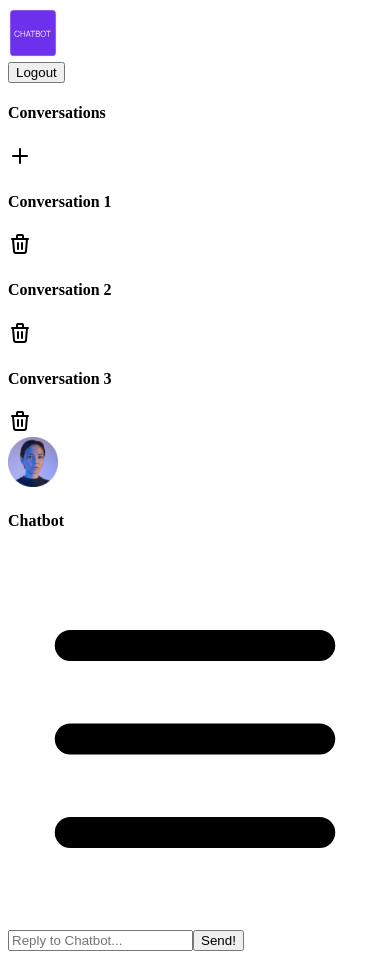
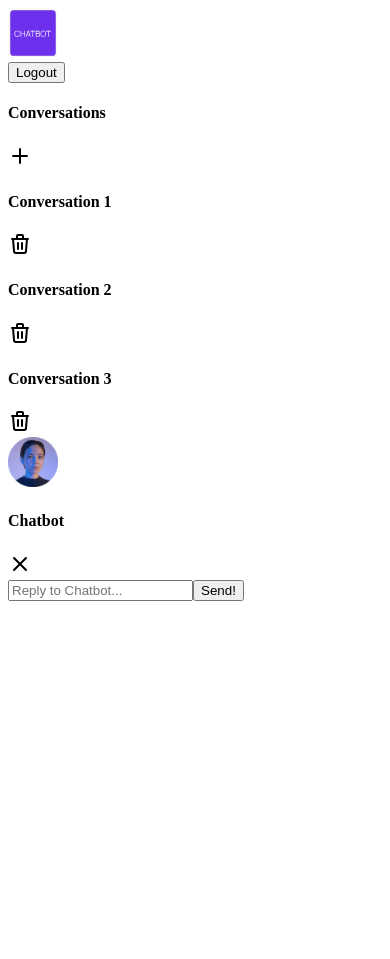
Before and after one commit to angerris/chatbot, a Next.js app: page /ChatPage in a window 390 px wide. After the commit the page ends 844 px from the top, so only its background shows below. Built offline with nearby package versions, Linux system fonts and the light colour scheme.

Commit message:
chat page responsiveness done

```diff
--- a/src/components/chat/ChatWrapper.tsx
+++ b/src/components/chat/ChatWrapper.tsx
@@ -13,7 +13,16 @@ interface MessageType {
   isSent: boolean;
   isChatbot: boolean;
 }
-const ChatWrapper = () => {
+
+interface ChatWrapperProps {
+  onBurgerMenuClick: () => void;
+  isOpen: boolean;
+}
+
+const ChatWrapper: React.FC<ChatWrapperProps> = ({
+  onBurgerMenuClick,
+  isOpen
+}) => {
   const [messages, setMessages] = useState<MessageType[]>([]);
   const [isTyping, setIsTyping] = useState(false);
 
@@ -23,6 +32,7 @@ const ChatWrapper = () => {
     const minutes = now.getMinutes().toString().padStart(2, "0");
     return `${hours}:${minutes}`;
   };
+
   const handleSendMessage = (text: string) => {
     const newMessage: MessageType = {
       id: messages.length,
@@ -49,8 +59,8 @@ const ChatWrapper = () => {
   };
 
   return (
-    <div className=" flex flex-grow flex-col justify-between w-4/6 h-full rounded relative">
-      <ChatHeader />
+    <div className="flex flex-grow flex-col justify-between w-4/6 h-full rounded relative">
+      <ChatHeader onBurgerMenuClick={onBurgerMenuClick} isOpen={isOpen} />
       <MessagesWrapper isTyping={isTyping}>
         {messages.map((message) => (
           <ChatMessage
--- a/src/components/chat/Sidebar.tsx
+++ b/src/components/chat/Sidebar.tsx
@@ -2,13 +2,21 @@ import React, { useState } from "react";
 import SidebarHeader from "./sidebar/SidebarHeader";
 import Conversation from "./sidebar/Conversation";
 
-const Sidebar: React.FC = () => {
+interface SidebarProps {
+  isOpen: boolean;
+}
+
+const Sidebar: React.FC<SidebarProps> = ({ isOpen }) => {
   const [activeConversation, setActiveConversation] = useState<number | null>(
-    null
+    1
   );
 
   return (
-    <div className="sidebarWrapper flex flex-grow w-2/6 min-h-full gap-4 flex-col rounded">
+    <div
+      className={`sidebarWrapper flex flex-grow w-2/6 min-h-full gap-4 flex-col rounded ${
+        isOpen ? "block" : "hidden"
+      }`}
+    >
       <SidebarHeader />
       <div className="flex bg-gray-800 h-full flex-col gap-2 overflow-y-auto p-2 rounded">
         <Conversation
--- a/src/components/chat/chatComponents/ChatHeader.tsx
+++ b/src/components/chat/chatComponents/ChatHeader.tsx
@@ -1,14 +1,39 @@
 import Image from "next/image";
 import React from "react";
 
-const ChatHeader = () => {
+interface ChatHeaderProps {
+  onBurgerMenuClick: () => void;
+  isOpen: boolean;
+}
+
+const ChatHeader: React.FC<ChatHeaderProps> = ({
+  onBurgerMenuClick,
+  isOpen
+}) => {
   return (
     <div className="flex justify-between w-full h-16 p-5 items-center border-b border-gray-700 bg-blue-500 rounded flex-row">
       <div className="flex items-center gap-3">
         <Image src="/img/avatar.png" alt="" width={50} height={50} />
         <h4 className="font-bold text-lg">Chatbot</h4>
       </div>
-      <div className="burgerMenu">
+      <div className="burgerMenu cursor-pointer" onClick={onBurgerMenuClick}>
+        {isOpen ? (
+          <svg
+            className="h-8 w-8 text-gray-200"
+            width="24"
+            height="24"
+            viewBox="0 0 24 24"
+            stroke-width="2"
+            stroke="currentColor"
+            fill="none"
+            stroke-linecap="round"
+            stroke-linejoin="round"
+          >
+            <path stroke="none" d="M0 0h24v24H0z" />{" "}
+            <line x1="18" y1="6" x2="6" y2="18" />{" "}
+            <line x1="6" y1="6" x2="18" y2="18" />
+          </svg>
+        ) : (
           <svg
             className="h-8 w-8 text-gray-200"
             fill="none"
@@ -16,12 +41,13 @@ const ChatHeader = () => {
             stroke="currentColor"
           >
             <path
-            stroke-linecap="round"
-            stroke-linejoin="round"
-            stroke-width="2"
+              strokeLinecap="round"
+              strokeLinejoin="round"
+              strokeWidth="2"
               d="M4 6h16M4 12h16M4 18h16"
             />
           </svg>
+        )}
       </div>
     </div>
   );
--- a/src/components/chat/sidebar/SidebarHeader.tsx
+++ b/src/components/chat/sidebar/SidebarHeader.tsx
@@ -2,7 +2,7 @@ import React from "react";
 
 const SidebarHeader = () => {
   return (
-    <div className="flex justify-between w-full h-16 p-5 items-center border-b border-gray-700 bg-blue-500 rounded">
+    <div className="flex justify-between w-full h-16 p-5 border-b border-gray-700 items-center bg-blue-500 rounded sidebarHeader">
       <h4 className="font-bold text-lg">Conversations</h4>
       <div className="cursor-pointer">
         <svg
--- a/src/pages/ChatPage.tsx
+++ b/src/pages/ChatPage.tsx
@@ -1,13 +1,20 @@
+import React, { useState, MouseEventHandler } from "react";
 import Button from "@/components/Buttons";
 import ChatWrapper from "@/components/chat/ChatWrapper";
 import Sidebar from "@/components/chat/Sidebar";
 import Image from "next/image";
-import React, { MouseEventHandler } from "react";
 
 interface ChatPageProps {
   handleLogout: MouseEventHandler<HTMLButtonElement>;
 }
+
 const ChatPage: React.FC<ChatPageProps> = ({ handleLogout }) => {
+  const [isSidebarOpen, setIsSidebarOpen] = useState(true);
+
+  const toggleSidebar = () => {
+    setIsSidebarOpen(!isSidebarOpen);
+  };
+
   return (
     <main className="chatWrapper flex h-screen flex-col items-center justify-between ">
       <div className="flex justify-between w-full h-16 px-5 py-4 items-center border-b border-gray-700">
@@ -17,8 +24,8 @@ const ChatPage: React.FC<ChatPageProps> = ({ handleLogout }) => {
         </div>
       </div>
       <div className="flex flex-grow gap-5 justify-evenly w-full h-full p-5 overflow-hidden chatInnerWrapper">
-        <Sidebar />
-        <ChatWrapper />
+        {isSidebarOpen && <Sidebar isOpen={isSidebarOpen} />}
+        <ChatWrapper onBurgerMenuClick={toggleSidebar} isOpen={isSidebarOpen} />
       </div>
     </main>
   );
```
Also changed, not shown: src/styles/globals.css (+21 -5 lines). Lines whose indentation alone changed are shown as unchanged.
